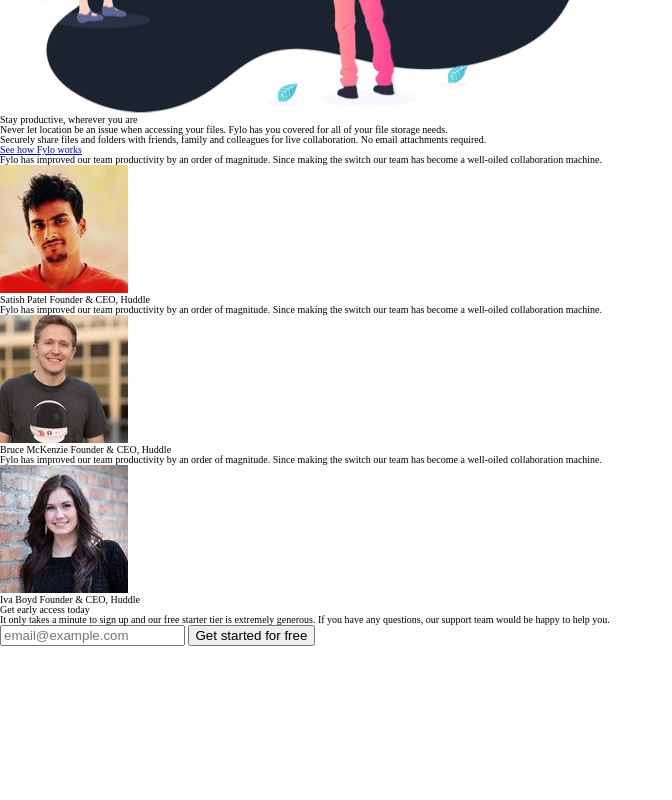
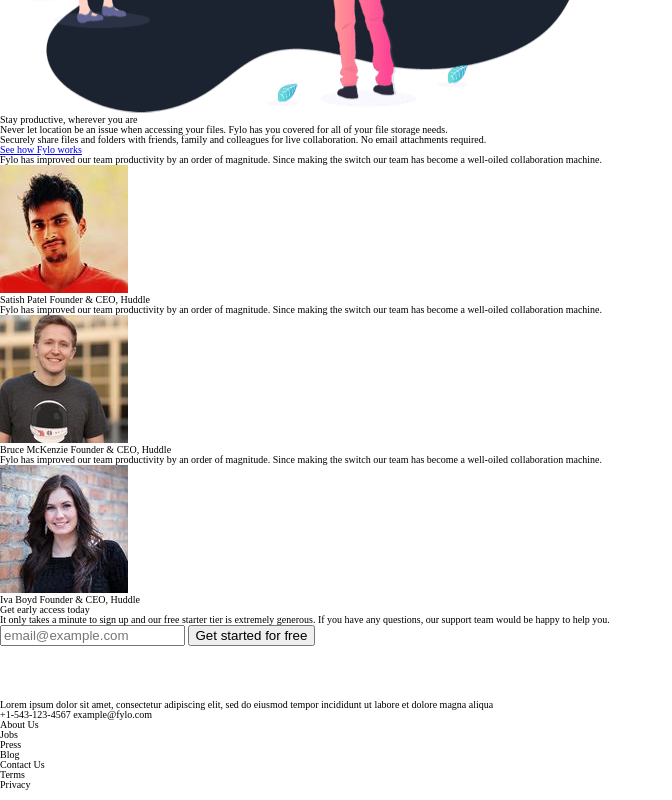
Before and after one commit to P-amian45/007.fylo-dark-theme-landing-page-master, a plain HTML site: page index.html in a window 1280 px wide. Shown: the part 1391-2191 px from the top of the page, without its empty margins (0-672 px from the left). Before the commit the page ends 2037 px from the top, so only its background shows below. Drawn offline with Linux system fonts and the light colour scheme.

Commit message:
ending footer part

```diff
--- a/index.html
+++ b/index.html
@@ -164,6 +164,41 @@
         <input type="submit" value="Get started for free" class="newletters__button">
       </form>
     </section>
+
+    <footer class="footer">
+      <img src="images/logo.svg" alt="Logo" class="footer__logo">
+      <div class="footer__content">
+
+        <div class="company">
+          <p class="company__location">Lorem ipsum dolor sit amet, consectetur adipiscing elit, sed do eiusmod tempor incididunt ut labore et
+            dolore magna aliqua
+          </p>
+          <div class="company__contact">
+            <span class="number">+1-543-123-4567</span>
+            <span class="email">example@fylo.com</span>
+          </div>
+        </div>
+
+        <div class="statement">
+          <div class="statement__items">
+            <ul class="items">
+              <li class="items__list">About Us</li>
+              <li class="items__list">Jobs</li>
+              <li class="items__list">Press</li>
+              <li class="items__list">Blog</li>
+              <li class="items__list">Contact Us</li>
+              <li class="items__list">Terms</li>
+              <li class="items__list">Privacy</li>
+            </ul>
+          </div>
+          <div class="social">
+            <img src="images/" alt="">
+            <img src="" alt="">
+            <img src="" alt="">
+          </div>
+        </div>
+      </div>
+    </footer>
   </main>
 
 </body>
```
